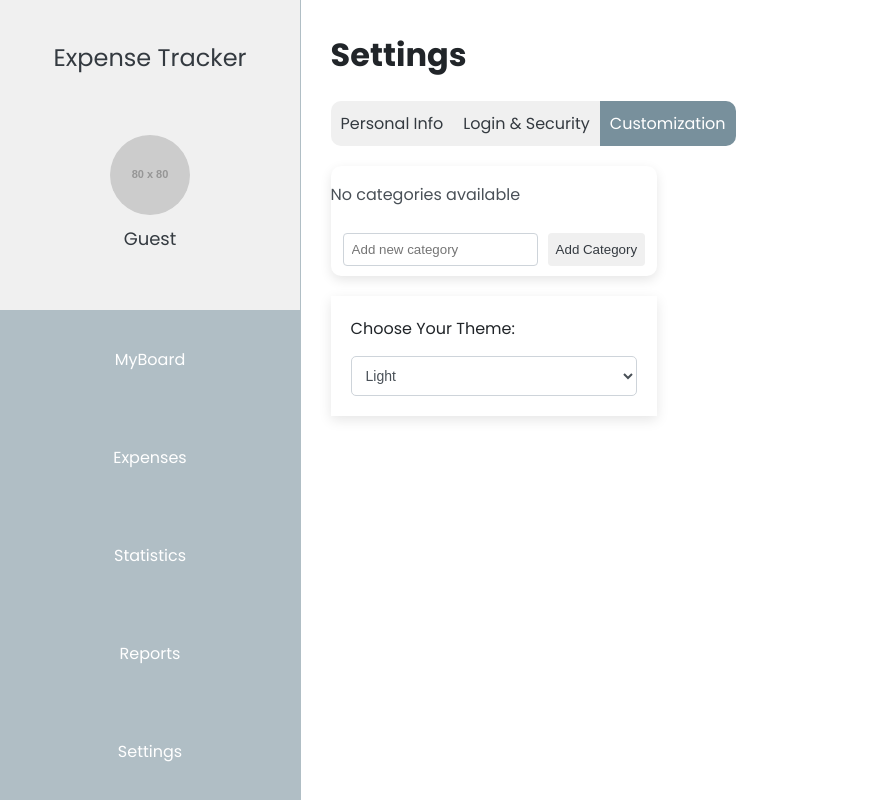
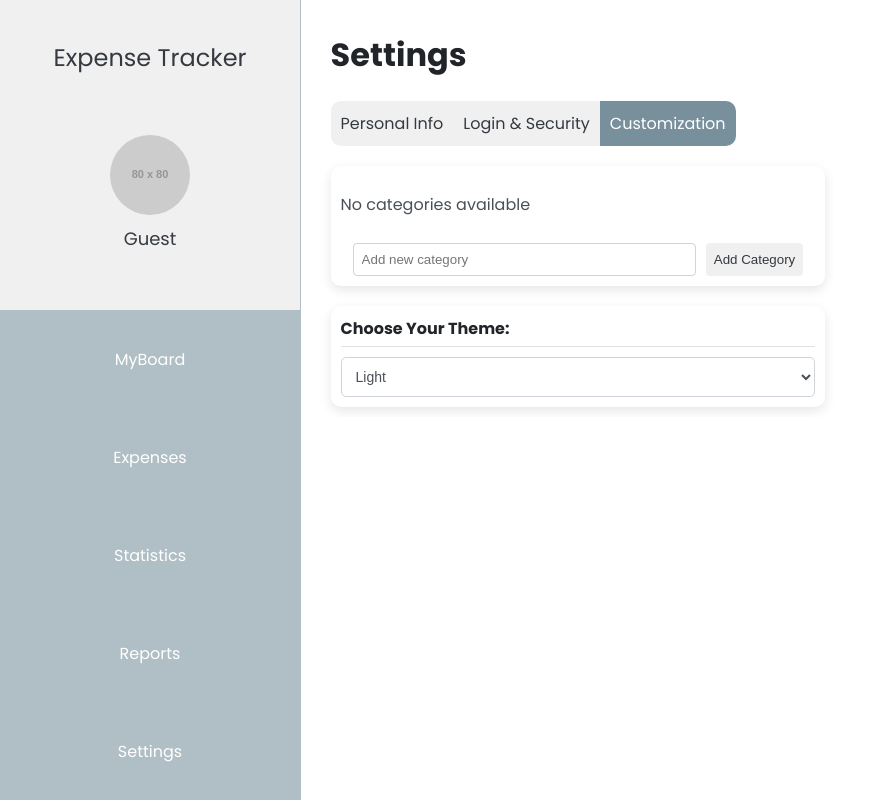
Before and after one commit to RotemBar18/ExpenseApp, a React (Vite) app in the folder Frontend/: page /settings in a window 1280 px wide. Both pictures are taken after a click on the element "Customization". Shown: the whole page, without its empty margins (0-885 px from the left). Built offline with nearby package versions, Linux system fonts and the light colour scheme.

Commit message:
small design changes

```diff
--- a/Frontend/src/components/CustomizationSettings.jsx
+++ b/Frontend/src/components/CustomizationSettings.jsx
@@ -7,12 +7,14 @@ import { useDispatch } from 'react-redux';
 import { updateUserPreferences } from '../redux/actions/preferenceAction';
 
 const CustomizationContainer = styled.div`
-   padding-left: 10px;
+  padding-left: 10px;
+  padding-bottom: 10px;
   display: flex;
   flex-direction: column;
   gap:20px;
+  max-height:100%;
+  overflow-y: auto;
   color: ${(props) => props.theme.modalTextColor};
-
 `;
 
 const CustomizationSettings = ({ preferences }) => {
--- a/Frontend/src/components/ManageCategories.jsx
+++ b/Frontend/src/components/ManageCategories.jsx
@@ -4,8 +4,11 @@ import useAuth from '../hooks/useAuth';
 
 const ManageCategoriesContainer = styled.div`
   border-radius: 10px;
-  padding:0px 0px 10px 0px ;
+  padding:0px 10px 10px 0px ;
   margin-top: 20px;
+  width:50%;
+  padding:10px;
+
   background-color: ${(props) => props.theme.background};
   box-shadow: 0px 4px 12px rgba(0, 0, 0, 0.1);
 `;
@@ -41,8 +44,8 @@ const CategoryItem = styled.li`
   border-bottom: 1px solid ${(props) => (props.special ? props.theme.border : 'transparent')};
 
   ${(props) =>
-    props.special &&
-    `
+    props.special &&`
+      padding: 0px 5px 5px  0px;
       font-weight: bold;
     `}
 `;
--- a/Frontend/src/components/ManageTheme.jsx
+++ b/Frontend/src/components/ManageTheme.jsx
@@ -6,13 +6,12 @@ import { themes } from '../styles/themes';
 import useAuth from '../hooks/useAuth';
 
 const ManageThemeContainer = styled.div`
-  padding: 20px;
   display: flex;
   flex-direction: column;
-  gap: 10px;
-  max-width: 300px;
+  width: 50%;
+  padding:10px;
   box-shadow: 0px 4px 12px rgba(0, 0, 0, 0.1);
-
+  border-radius: 10px;
 `;
 
 const Select = styled.select`
@@ -23,7 +22,6 @@ const Select = styled.select`
   color: ${(props) => props.theme.inputTextColor};
   font-size: 14px;
   cursor: pointer;
-
   &:focus {
     outline: none;
     border-color: ${(props) => props.theme.buttonBackground};
@@ -32,7 +30,10 @@ const Select = styled.select`
 
 const Label = styled.label`
   font-size: 16px;
-  margin-bottom: 5px;
+  padding: 0px 5px 5px  0px;
+  font-weight:600;
+  margin-bottom:10px;
+  border-bottom: 1px solid ${(props) => ( props.theme.border)};
   color: ${(props) => props.theme.headerTextColor};
 `;
 
--- a/Frontend/src/components/PersonalInfoSettings.jsx
+++ b/Frontend/src/components/PersonalInfoSettings.jsx
@@ -7,15 +7,14 @@ const PersonalInfoContainer = styled.div`
   padding-left: 10px;
   display: flex;
   flex-direction: column;
+  height:100%;
   color: ${(props) => props.theme.modalTextColor};
 `;
 
 const Section = styled.div`
   margin-bottom: 20px;
-  width: 80ch;
   display: flex;
   flex-direction:column;
-  gap: 20px;
   padding-bottom: 10px;
   border-bottom: 1px solid ${(props) => props.theme.border};
 `;
--- a/Frontend/src/components/SettingsBoard.jsx
+++ b/Frontend/src/components/SettingsBoard.jsx
@@ -7,12 +7,14 @@ import CustomizationSettings from './CustomizationSettings';
 const SettingBoardContainer = styled.div`
   display: flex;
   flex-direction: column;
-  flex-wrap: wrap;
-  width: 100%;
   padding-left:2%;
   padding-top:1%;
+  width:100%;
 background-color: ${(props) => props.theme.background};
-
+ @media (max-width: 768px) {
+  padding-left:4%;
+  padding-top:2%;
+  }
 `;
 
 const HeaderContainer = styled.div``;
@@ -22,7 +24,7 @@ const HeaderChoices = styled.div`
 `;
 
 const SettingsContainer = styled.div`
-  display: flex;
+  height:100%;
 `;
 
 const HeaderText = styled.span`
--- a/Frontend/src/pages/Settings.jsx
+++ b/Frontend/src/pages/Settings.jsx
@@ -6,7 +6,6 @@ const PageContainer = styled.div`
   display: flex;
   height: 100%;
   width: 100%;
-
 `;
 
 
--- a/Frontend/src/utils/preferenceService.js
+++ b/Frontend/src/utils/preferenceService.js
@@ -14,7 +14,6 @@ export const fetchPreferences = async (userId, token) => {
         });
 
         const newResponse = alterCategoriesToArray(response.data)
-
         return newResponse;
     } catch (error) {
         throw new Error('Error fetching preferences');
```
